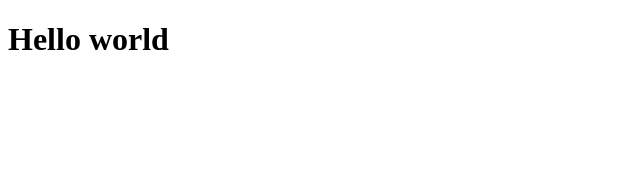
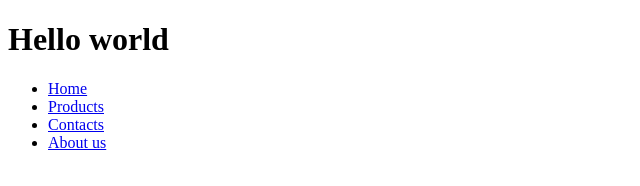
Before and after one commit to Rastr54/train_git, a plain HTML site: page index.html in a window 1280 px wide. Shown: the whole page, without its empty margins (0-640 px from the left). Drawn offline with Linux system fonts and the light colour scheme.

Commit message:
Added menu

```diff
--- a/index.html
+++ b/index.html
@@ -8,5 +8,11 @@
   </head>
   <body>
     <h1>Hello world</h1>
+    <ul class="menu">
+      <li><a href="#">Home</a></li>
+      <li><a href="#">Products</a></li>
+      <li><a href="#">Contacts</a></li>
+      <li><a href="#">About us</a></li>
+    </ul>
   </body>
 </html>
```
